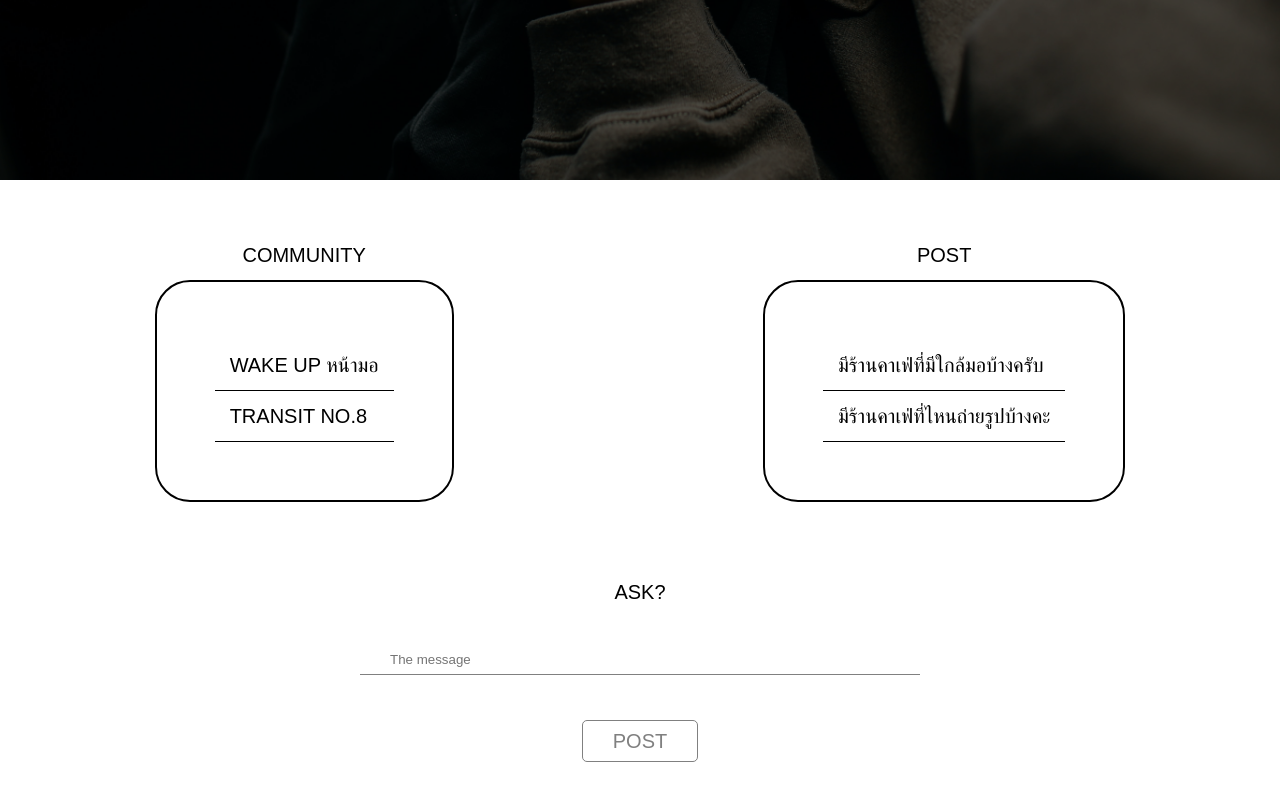
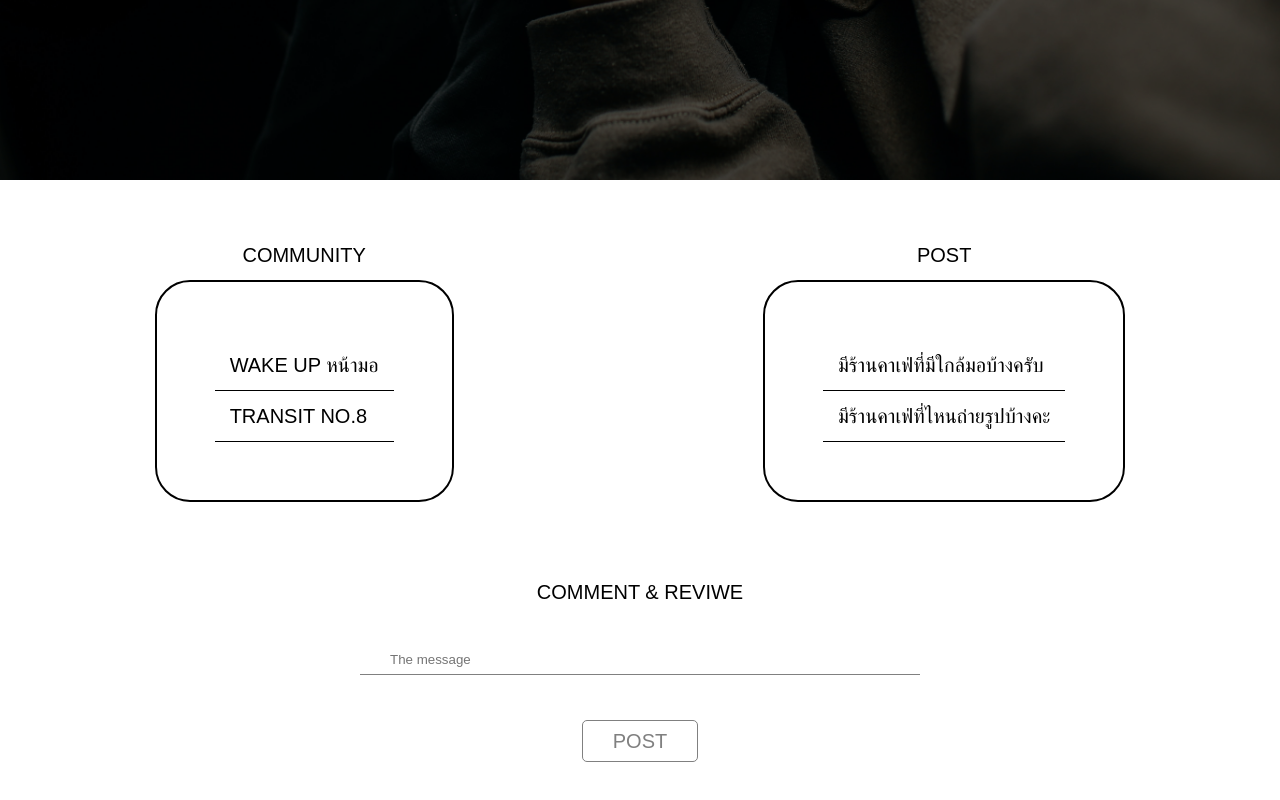
Before and after one commit to wiraphan123/Cafeforyou, a React (Create React App) app: page /Community in a window 1280 px wide. Shown: the part 620-1420 px from the top of the page. Built offline with nearby package versions, Linux system fonts and the light colour scheme; a web font is replaced by a local one.

Commit message:
edit page/Community.js

```diff
--- a/src/pages/Community.js
+++ b/src/pages/Community.js
@@ -105,7 +105,7 @@ function Community (){
 
 
                 <ContainerBox>
-                    <p>ASK?</p>
+                    <p>COMMENT & REVIWE</p>
                 </ContainerBox>
                 <Test>
                 <Input type="text" placeholder ='The message'></Input>
```
